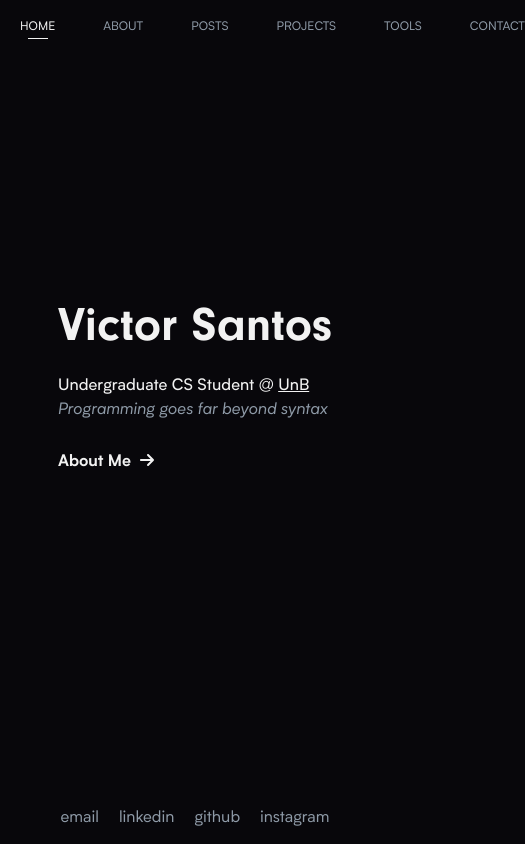
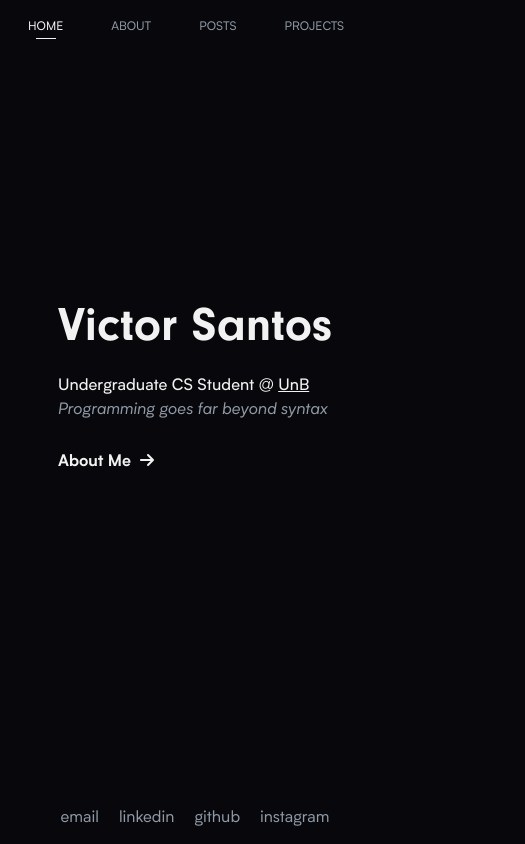
Before and after one commit to tilnoene/tilnoene.com, a Next.js app: page / in a window 390 px wide. Shown: the whole page, 525 px wide, since content can reach past the window. Built offline with nearby package versions, Linux system fonts and the light colour scheme.

Commit message:
feat: Responsive version of the header

```diff
--- a/src/app/components/Navbar.tsx
+++ b/src/app/components/Navbar.tsx
@@ -8,7 +8,7 @@ export default function Navbar() {
   const currentPathname = usePathname()
 
   return (
-    <div className="mb-12">
+    <div className="pl-2 mb-12 max-h-full overflow-x-scroll">
       <header>
         <nav className="w-full">
           <ul className="flex gap-12 w-fit ml-auto mr-auto py-3">
```
